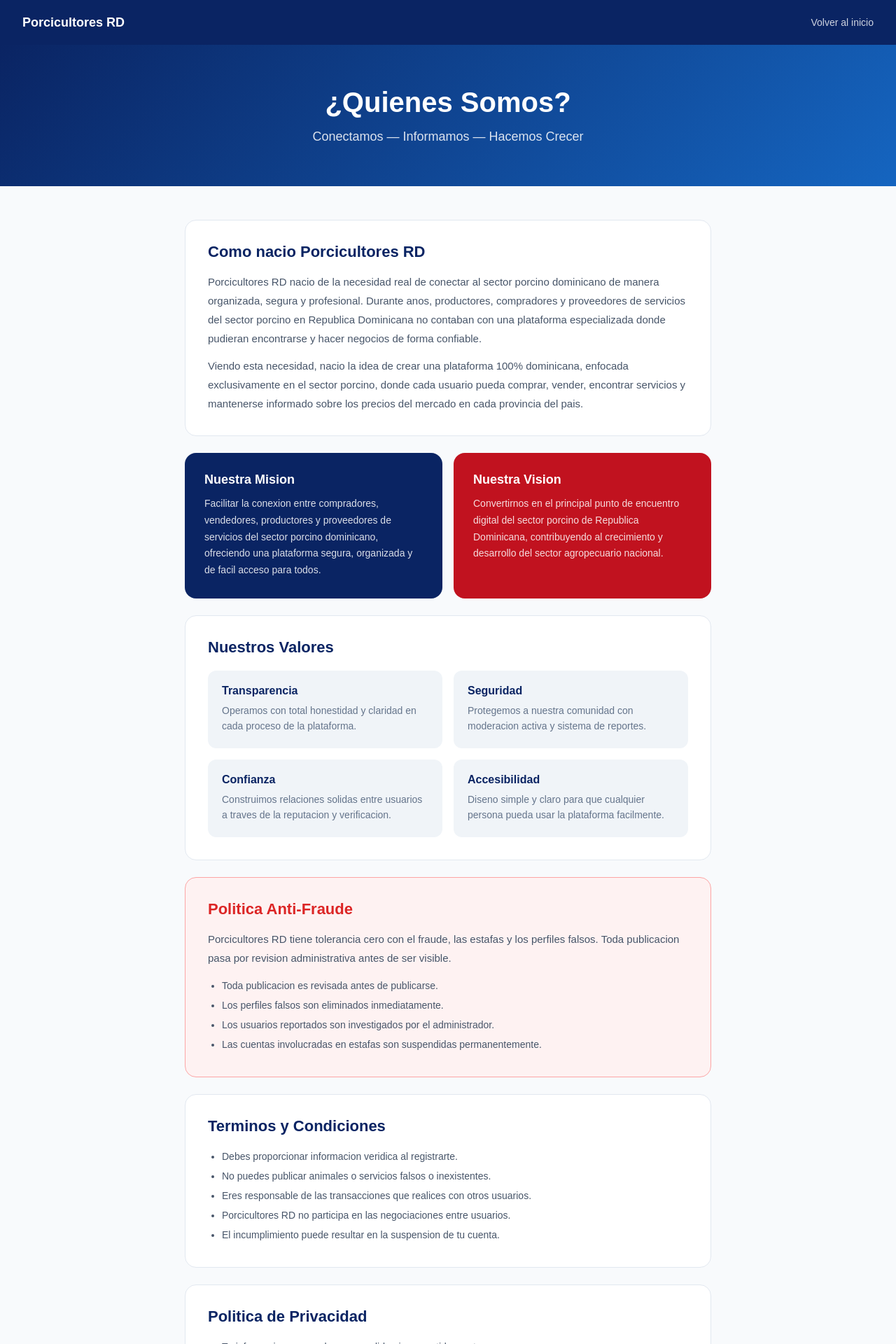
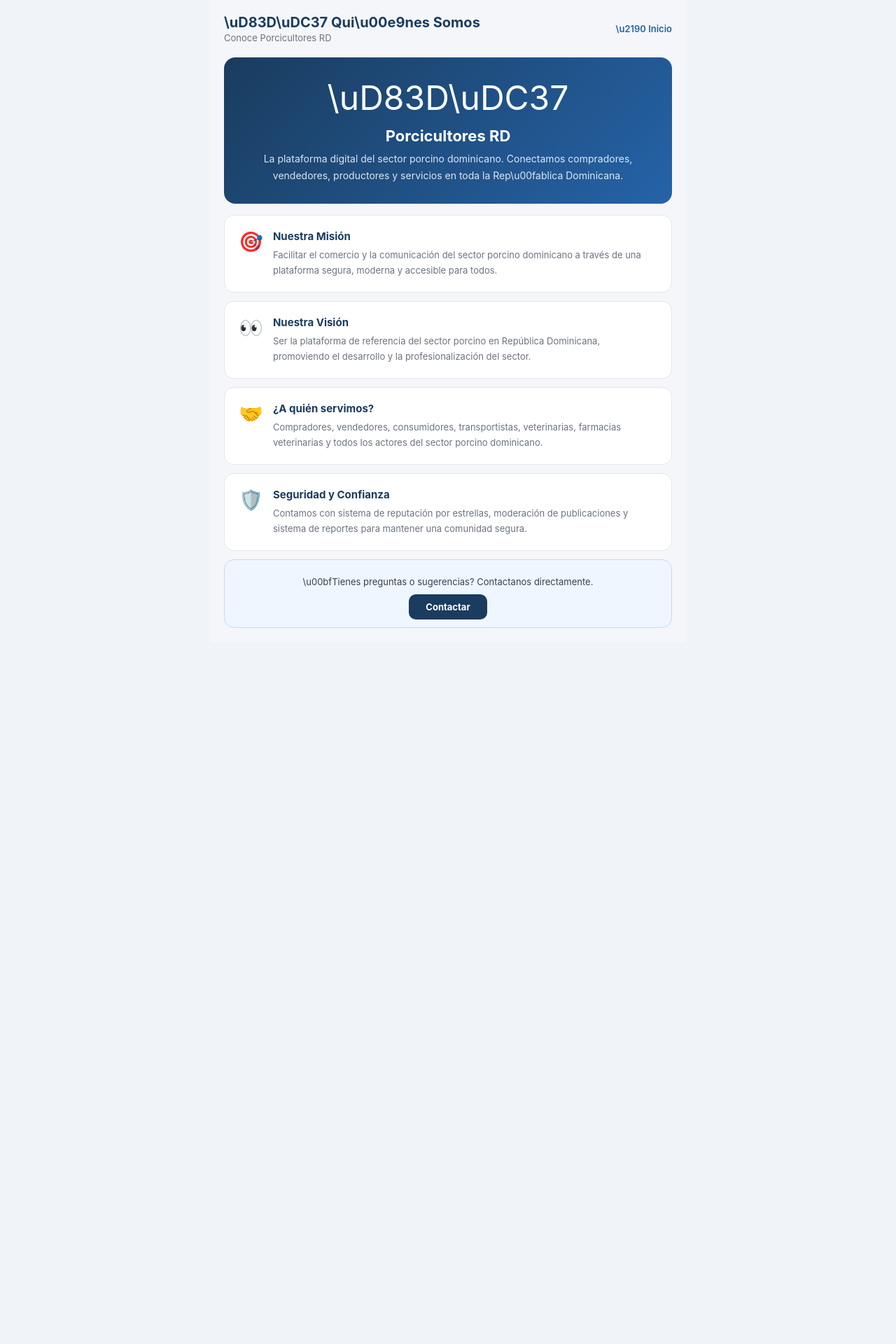
Before and after one commit to anonimusrofri-png/Porcicultores-rd, a Next.js app: page /quienes-somos in a window 1280 px wide. Shown: the top 1920 px of the page at 70% size. After the commit the page ends 917 px from the top, so only its background shows below. Built offline with nearby package versions, Linux system fonts and the light colour scheme.

Commit message:
quienes somos apoyanos terminos privacidad contacto rediseño

```diff
--- a/app/quienes-somos/page.tsx
+++ b/app/quienes-somos/page.tsx
@@ -1,94 +1,41 @@
+'use client'
 import Link from 'next/link'
 
 export default function QuienesSomos() {
   return (
-    <div style={{ fontFamily: 'sans-serif', backgroundColor: '#f8fafc', minHeight: '100vh' }}>
-      <nav style={{ backgroundColor: '#0a2463', padding: '0 32px', display: 'flex', justifyContent: 'space-between', alignItems: 'center', height: '64px' }}>
-        <Link href="/" style={{ color: 'white', fontWeight: '800', fontSize: '18px', textDecoration: 'none' }}>Porcicultores RD</Link>
-        <Link href="/" style={{ color: 'rgba(255,255,255,0.8)', fontSize: '14px', textDecoration: 'none' }}>Volver al inicio</Link>
-      </nav>
-
-      <div style={{ background: 'linear-gradient(135deg, #0a2463 0%, #1565c0 100%)', padding: '60px 32px', textAlign: 'center', color: 'white' }}>
-        <h1 style={{ fontSize: '40px', fontWeight: '900', marginBottom: '16px' }}>¿Quienes Somos?</h1>
-        <p style={{ fontSize: '18px', opacity: 0.85, maxWidth: '600px', margin: '0 auto' }}>Conectamos — Informamos — Hacemos Crecer</p>
+    <div style={{ maxWidth: '680px', margin: '0 auto', padding: '20px', fontFamily: 'Inter, sans-serif', backgroundColor: '#F4F6F9', minHeight: '100vh' }}>
+      <div style={{ display: 'flex', justifyContent: 'space-between', alignItems: 'center', marginBottom: '20px' }}>
+        <div>
+          <h1 style={{ color: '#1A3C5E', fontSize: '20px', fontWeight: '700', margin: '0 0 2px 0' }}>\uD83D\uDC37 Qui\u00e9nes Somos</h1>
+          <p style={{ color: '#6B7280', fontSize: '13px', margin: 0 }}>Conoce Porcicultores RD</p>
+        </div>
+        <Link href="/" style={{ color: '#2563A8', textDecoration: 'none', fontSize: '13px', fontWeight: '600' }}>\u2190 Inicio</Link>
       </div>
-
-      <div style={{ maxWidth: '800px', margin: '0 auto', padding: '48px 24px' }}>
-        <div style={{ backgroundColor: 'white', borderRadius: '16px', padding: '32px', marginBottom: '24px', border: '1px solid #e2e8f0' }}>
-          <h2 style={{ color: '#0a2463', fontSize: '22px', fontWeight: '800', marginBottom: '16px' }}>Como nacio Porcicultores RD</h2>
-          <p style={{ color: '#475569', lineHeight: 1.8, fontSize: '15px', marginBottom: '12px' }}>Porcicultores RD nacio de la necesidad real de conectar al sector porcino dominicano de manera organizada, segura y profesional. Durante anos, productores, compradores y proveedores de servicios del sector porcino en Republica Dominicana no contaban con una plataforma especializada donde pudieran encontrarse y hacer negocios de forma confiable.</p>
-          <p style={{ color: '#475569', lineHeight: 1.8, fontSize: '15px' }}>Viendo esta necesidad, nacio la idea de crear una plataforma 100% dominicana, enfocada exclusivamente en el sector porcino, donde cada usuario pueda comprar, vender, encontrar servicios y mantenerse informado sobre los precios del mercado en cada provincia del pais.</p>
-        </div>
-
-        <div style={{ display: 'grid', gridTemplateColumns: '1fr 1fr', gap: '16px', marginBottom: '24px' }}>
-          <div style={{ backgroundColor: '#0a2463', borderRadius: '16px', padding: '28px', color: 'white' }}>
-            <h3 style={{ fontSize: '18px', fontWeight: '800', marginBottom: '12px' }}>Nuestra Mision</h3>
-            <p style={{ opacity: 0.85, lineHeight: 1.7, fontSize: '14px' }}>Facilitar la conexion entre compradores, vendedores, productores y proveedores de servicios del sector porcino dominicano, ofreciendo una plataforma segura, organizada y de facil acceso para todos.</p>
-          </div>
-          <div style={{ backgroundColor: '#c1121f', borderRadius: '16px', padding: '28px', color: 'white' }}>
-            <h3 style={{ fontSize: '18px', fontWeight: '800', marginBottom: '12px' }}>Nuestra Vision</h3>
-            <p style={{ opacity: 0.85, lineHeight: 1.7, fontSize: '14px' }}>Convertirnos en el principal punto de encuentro digital del sector porcino de Republica Dominicana, contribuyendo al crecimiento y desarrollo del sector agropecuario nacional.</p>
+      <div style={{ background: 'linear-gradient(135deg, #1A3C5E, #2563A8)', borderRadius: '16px', padding: '28px', marginBottom: '16px', color: 'white', textAlign: 'center' }}>
+        <div style={{ fontSize: '48px', marginBottom: '12px' }}>\uD83D\uDC37</div>
+        <h2 style={{ fontWeight: '700', fontSize: '22px', margin: '0 0 8px 0' }}>Porcicultores RD</h2>
+        <p style={{ opacity: 0.85, fontSize: '14px', lineHeight: 1.7, margin: 0 }}>La plataforma digital del sector porcino dominicano. Conectamos compradores, vendedores, productores y servicios en toda la Rep\u00fablica Dominicana.</p>
+      </div>
+      {[
+        { icon: '\uD83C\uDFAF', titulo: 'Nuestra Misi\u00f3n', texto: 'Facilitar el comercio y la comunicaci\u00f3n del sector porcino dominicano a trav\u00e9s de una plataforma segura, moderna y accesible para todos.' },
+        { icon: '\uD83D\uDC40', titulo: 'Nuestra Visi\u00f3n', texto: 'Ser la plataforma de referencia del sector porcino en Rep\u00fablica Dominicana, promoviendo el desarrollo y la profesionalizaci\u00f3n del sector.' },
+        { icon: '\uD83E\uDD1D', titulo: '\u00bfA qui\u00e9n servimos?', texto: 'Compradores, vendedores, consumidores, transportistas, veterinarias, farmacias veterinarias y todos los actores del sector porcino dominicano.' },
+        { icon: '\uD83D\uDEE1\uFE0F', titulo: 'Seguridad y Confianza', texto: 'Contamos con sistema de reputaci\u00f3n por estrellas, moderaci\u00f3n de publicaciones y sistema de reportes para mantener una comunidad segura.' },
+      ].map(s => (
+        <div key={s.titulo} style={{ backgroundColor: 'white', borderRadius: '14px', padding: '20px', marginBottom: '12px', border: '1px solid #E5E7EB', display: 'flex', gap: '14px', alignItems: 'flex-start' }}>
+          <span style={{ fontSize: '28px', flexShrink: 0 }}>{s.icon}</span>
+          <div>
+            <h3 style={{ color: '#1A3C5E', fontWeight: '700', fontSize: '15px', margin: '0 0 6px 0' }}>{s.titulo}</h3>
+            <p style={{ color: '#6B7280', fontSize: '13px', margin: 0, lineHeight: 1.7 }}>{s.texto}</p>
           </div>
         </div>
-
-        <div style={{ backgroundColor: 'white', borderRadius: '16px', padding: '32px', marginBottom: '24px', border: '1px solid #e2e8f0' }}>
-          <h2 style={{ color: '#0a2463', fontSize: '22px', fontWeight: '800', marginBottom: '20px' }}>Nuestros Valores</h2>
-          <div style={{ display: 'grid', gridTemplateColumns: '1fr 1fr', gap: '16px' }}>
-            {[
-              { titulo: 'Transparencia', desc: 'Operamos con total honestidad y claridad en cada proceso de la plataforma.' },
-              { titulo: 'Seguridad', desc: 'Protegemos a nuestra comunidad con moderacion activa y sistema de reportes.' },
-              { titulo: 'Confianza', desc: 'Construimos relaciones solidas entre usuarios a traves de la reputacion y verificacion.' },
-              { titulo: 'Accesibilidad', desc: 'Diseno simple y claro para que cualquier persona pueda usar la plataforma facilmente.' },
-            ].map((v) => (
-              <div key={v.titulo} style={{ backgroundColor: '#f0f4f8', borderRadius: '12px', padding: '20px' }}>
-                <h4 style={{ color: '#0a2463', fontWeight: '800', marginBottom: '8px' }}>{v.titulo}</h4>
-                <p style={{ color: '#64748b', fontSize: '14px', lineHeight: 1.6 }}>{v.desc}</p>
-              </div>
-            ))}
-          </div>
-        </div>
-
-        <div style={{ backgroundColor: '#fef2f2', border: '1px solid #fca5a5', borderRadius: '16px', padding: '32px', marginBottom: '24px' }}>
-          <h2 style={{ color: '#dc2626', fontSize: '22px', fontWeight: '800', marginBottom: '16px' }}>Politica Anti-Fraude</h2>
-          <p style={{ color: '#475569', lineHeight: 1.8, fontSize: '15px', marginBottom: '12px' }}>Porcicultores RD tiene tolerancia cero con el fraude, las estafas y los perfiles falsos. Toda publicacion pasa por revision administrativa antes de ser visible.</p>
-          <ul style={{ color: '#475569', lineHeight: 2, fontSize: '14px', paddingLeft: '20px' }}>
-            <li>Toda publicacion es revisada antes de publicarse.</li>
-            <li>Los perfiles falsos son eliminados inmediatamente.</li>
-            <li>Los usuarios reportados son investigados por el administrador.</li>
-            <li>Las cuentas involucradas en estafas son suspendidas permanentemente.</li>
-          </ul>
-        </div>
-
-        <div style={{ backgroundColor: 'white', borderRadius: '16px', padding: '32px', marginBottom: '24px', border: '1px solid #e2e8f0' }}>
-          <h2 style={{ color: '#0a2463', fontSize: '22px', fontWeight: '800', marginBottom: '16px' }}>Terminos y Condiciones</h2>
-          <ul style={{ color: '#475569', lineHeight: 2, fontSize: '14px', paddingLeft: '20px' }}>
-            <li>Debes proporcionar informacion veridica al registrarte.</li>
-            <li>No puedes publicar animales o servicios falsos o inexistentes.</li>
-            <li>Eres responsable de las transacciones que realices con otros usuarios.</li>
-            <li>Porcicultores RD no participa en las negociaciones entre usuarios.</li>
-            <li>El incumplimiento puede resultar en la suspension de tu cuenta.</li>
-          </ul>
-        </div>
-
-        <div style={{ backgroundColor: 'white', borderRadius: '16px', padding: '32px', marginBottom: '24px', border: '1px solid #e2e8f0' }}>
-          <h2 style={{ color: '#0a2463', fontSize: '22px', fontWeight: '800', marginBottom: '16px' }}>Politica de Privacidad</h2>
-          <ul style={{ color: '#475569', lineHeight: 2, fontSize: '14px', paddingLeft: '20px' }}>
-            <li>Tu informacion personal no es vendida ni compartida con terceros.</li>
-            <li>Solo usamos tus datos para mejorar tu experiencia en la plataforma.</li>
-            <li>Tu numero de telefono solo es visible si decides mostrarlo publicamente.</li>
-            <li>Puedes solicitar la eliminacion de tu cuenta en cualquier momento.</li>
-          </ul>
-        </div>
-
-        <div style={{ backgroundColor: '#fef9c3', border: '1px solid #fcd34d', borderRadius: '16px', padding: '24px', textAlign: 'center' }}>
-          <p style={{ color: '#92400e', lineHeight: 1.8, fontSize: '14px', fontWeight: '500' }}>Porcicultores RD es una plataforma de contacto entre compradores, vendedores y proveedores de servicios. No participa en las negociaciones ni garantiza las transacciones realizadas entre usuarios. Cada usuario es responsable de verificar la informacion antes de realizar cualquier acuerdo.</p>
-        </div>
+      ))}
+      <div style={{ backgroundColor: '#EFF6FF', border: '1px solid #BFDBFE', borderRadius: '14px', padding: '20px', textAlign: 'center' }}>
+        <p style={{ color: '#374151', fontSize: '13px', margin: '0 0 14px 0', lineHeight: 1.7 }}>
+          \u00bfTienes preguntas o sugerencias? Contactanos directamente.
+        </p>
+        <Link href="/terminos/contacto" style={{ backgroundColor: '#1A3C5E', color: 'white', padding: '10px 24px', borderRadius: '10px', textDecoration: 'none', fontWeight: '700', fontSize: '13px' }}>Contactar</Link>
       </div>
-
-      <footer style={{ backgroundColor: '#0a2463', color: '#94a3b8', padding: '32px', textAlign: 'center', marginTop: '40px' }}>
-        <p style={{ fontSize: '13px', marginBottom: '8px' }}>Porcicultores RD no se hace responsable de estafas o negocios mal realizados entre usuarios.</p>
-        <p style={{ fontSize: '13px' }}>2026 Porcicultores RD - Republica Dominicana</p>
-      </footer>
     </div>
   )
 }
```
Also changed, not shown: app/apoyanos/page.tsx (+27 -76 lines), app/terminos/contacto/page.tsx (+26 -29 lines), app/terminos/page.tsx (+17 -14 lines), app/terminos/privacidad/page.tsx (+13 -12 lines).
